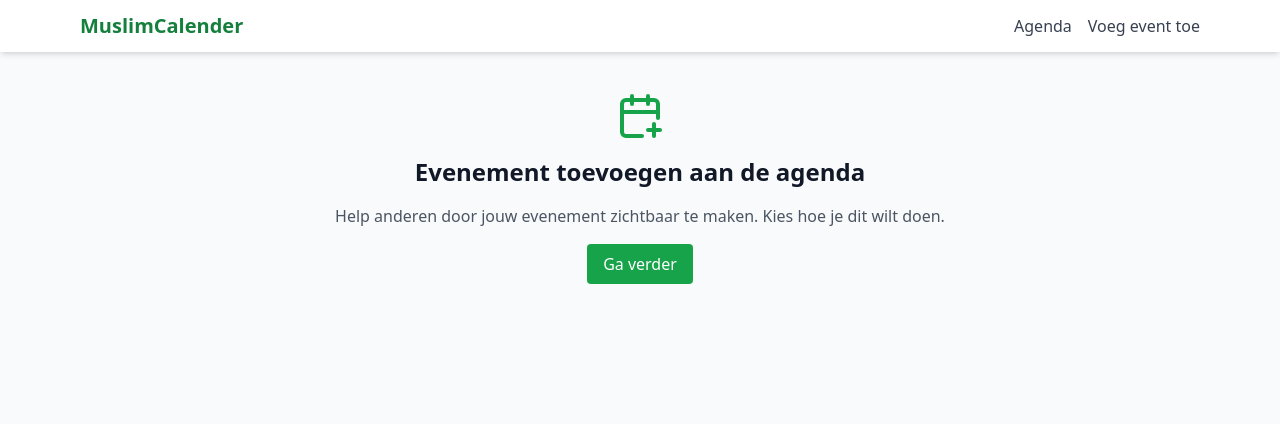
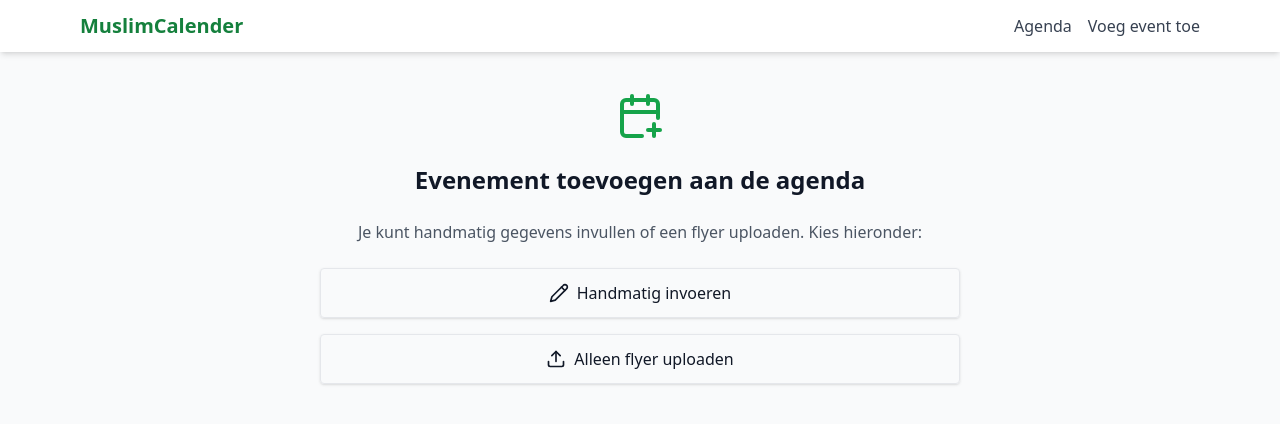
Before and after one commit to IvanaSaraber/MuslimCalender, a Next.js app: page /upload in a window 1280 px wide. Shown: the top 424 px of the page. Built offline with nearby package versions, Linux system fonts and the light colour scheme.

Commit message:
Update page.tsx

```diff
--- a/app/upload/page.tsx
+++ b/app/upload/page.tsx
@@ -1,10 +1,11 @@
+// app/upload/page.tsx — directe keuze op startpagina + betere UX
 "use client";
 
 import { useState } from "react";
-import { CalendarPlus, FileImage, PenBox } from "lucide-react";
+import { CalendarPlus, Upload, Pencil } from "lucide-react";
 
 export default function UploadPage() {
-  const [step, setStep] = useState<"intro" | "choose" | "manual" | "flyer">("intro");
+  const [step, setStep] = useState<"intro" | "manual" | "flyer">("intro");
 
   const [formData, setFormData] = useState({
     EventName: "",
@@ -49,31 +50,22 @@ export default function UploadPage() {
   return (
     <main className="p-4 max-w-2xl mx-auto">
       {step === "intro" && (
-        <div className="text-center space-y-4">
+        <div className="text-center space-y-6">
           <CalendarPlus size={48} className="mx-auto text-green-600" />
           <h1 className="text-2xl font-bold">Evenement toevoegen aan de agenda</h1>
-          <p className="text-gray-600">Help anderen door jouw evenement zichtbaar te maken. Kies hoe je dit wilt doen.</p>
-          <button onClick={() => setStep("choose")} className="bg-green-600 text-white px-4 py-2 rounded">
-            Ga verder
-          </button>
-        </div>
-      )}
-
-      {step === "choose" && (
-        <div className="text-center space-y-6">
-          <h2 className="text-xl font-semibold">Hoe wil je je evenement toevoegen?</h2>
+          <p className="text-gray-600 mb-4">Je kunt handmatig gegevens invullen of een flyer uploaden. Kies hieronder:</p>
           <div className="flex flex-col gap-4">
             <button
               onClick={() => setStep("manual")}
               className="flex items-center gap-2 justify-center border p-3 rounded shadow hover:bg-gray-50"
             >
-              <PenBox size={20} /> Handmatig invoeren
+              <Pencil size={20} /> Handmatig invoeren
             </button>
             <button
               onClick={() => setStep("flyer")}
               className="flex items-center gap-2 justify-center border p-3 rounded shadow hover:bg-gray-50"
             >
-              <FileImage size={20} /> Alleen flyer uploaden
+              <Upload size={20} /> Alleen flyer uploaden
             </button>
           </div>
         </div>
```
